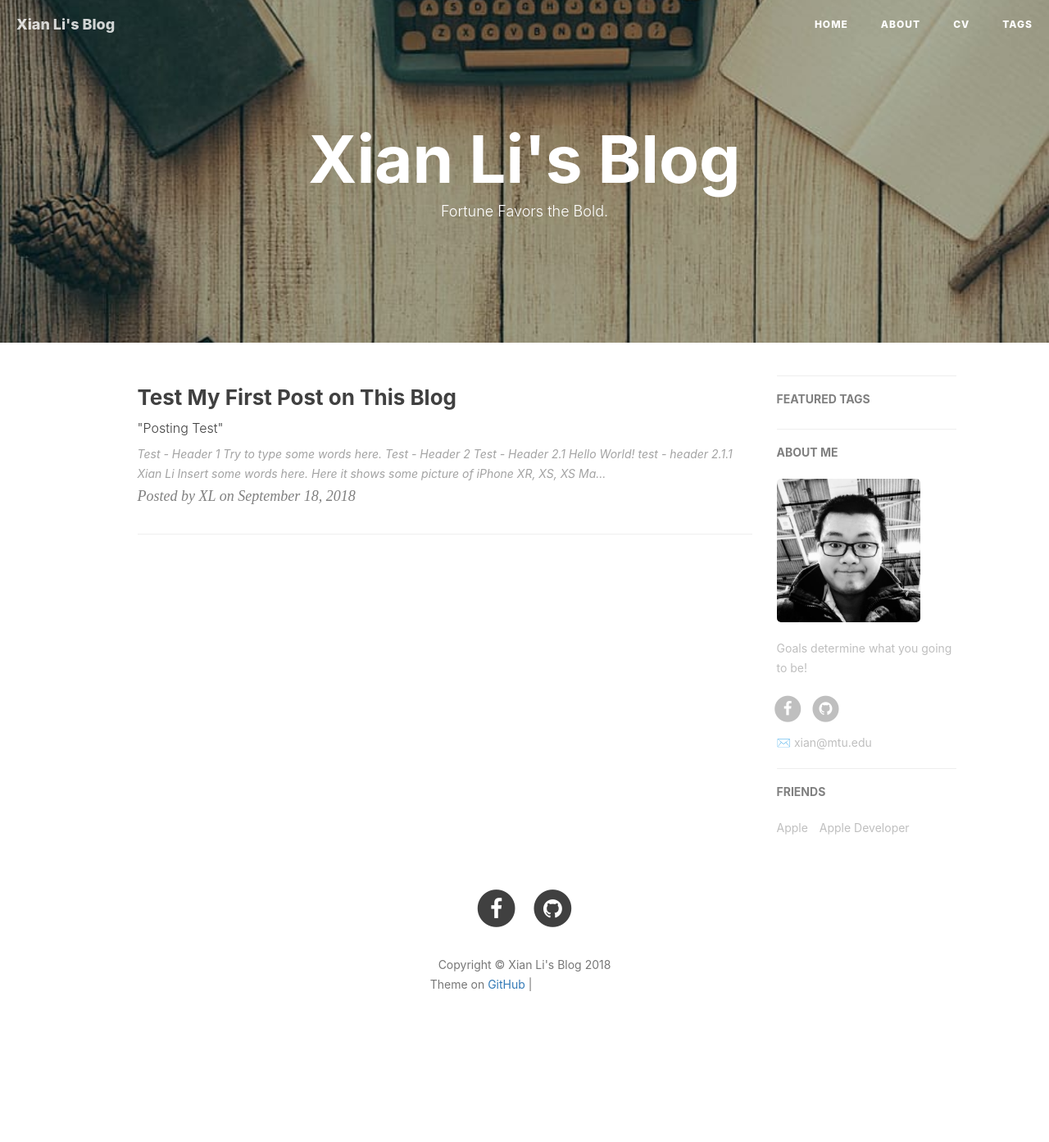
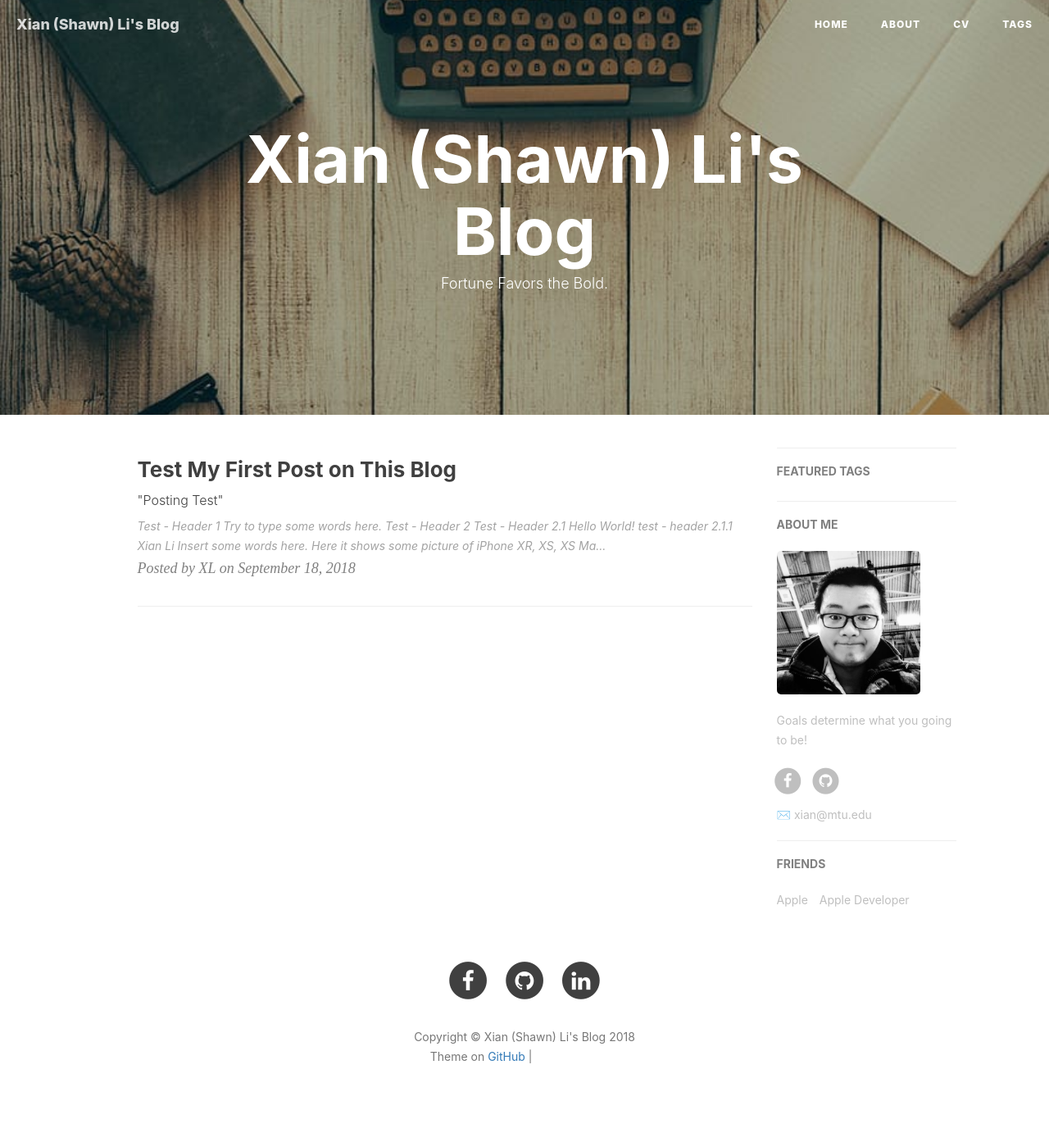
Before and after one commit to xian49930/jiuwuzhi.github.io, a Jekyll site: the page built from index.html, in a window 1280 px wide. Shown: the whole page at 82% size. Built offline with Jekyll 4.4.1, drawn with Linux system fonts in a browser that asks for light colours; nearby versions of some CDN libraries; the list of posts is cut into pages by our own code; comment, search, counter and statistics services are not loaded; before the commit the page ends 1305 px from its top, so only the background shows below that; grey boxes are pictures that could not be loaded.

Commit message:
change title
change title

```diff
--- a/_config.yml
+++ b/_config.yml
@@ -1,5 +1,5 @@
 # Site settings
-title: Xian Li's Blog
+title: Xian (Shawn) Li's Blog
 SEOTitle: Xian's Blog | XL Blog
 header-img: img/post-bg-desk.jpg
 email: xian@mtu.edu
@@ -22,6 +22,7 @@ RSS: false
 # zhihu_username:     qiubaiying
 github_username:    jiuwuzhi
 facebook_username:    xian.li.794
+linkedin_username:    xian-li-51034b135
 # jianshu_username:   e71990ada2fd
 #twitter_username:   qiubaiying
 
```
